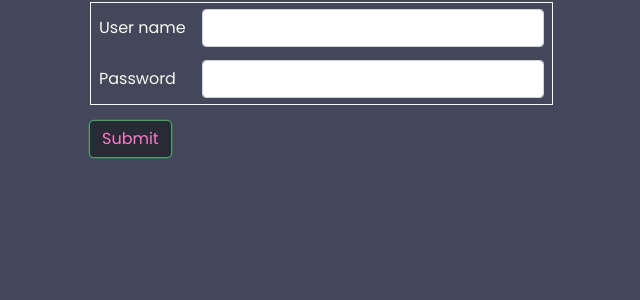
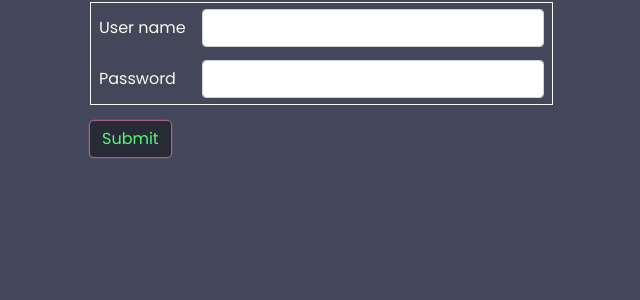
Before and after one commit to MathieuGood/animal_breeding_management, a PHP site: page / in a window 1280 px wide, with the pointer over the restyled element. Shown: the part 173-473 px from the top of the page, without its empty margins (4-644 px from the left). Run offline with PHP 8.4, Linux system fonts and the light colour scheme.

Commit message:
Restyled primary buttons

```diff
--- a/style.css
+++ b/style.css
@@ -252,7 +252,9 @@ img#animal_logo {
 }
 
 .btn-primary:hover {
-    color: #ff79c6;
+    /* color: #D3D3D3; */
+    color: #50fa7b;
+    box-shadow: 0 0 0 0.08rem rgba(255, 121, 198, .5);
 }
 
 #snake_name {
```
